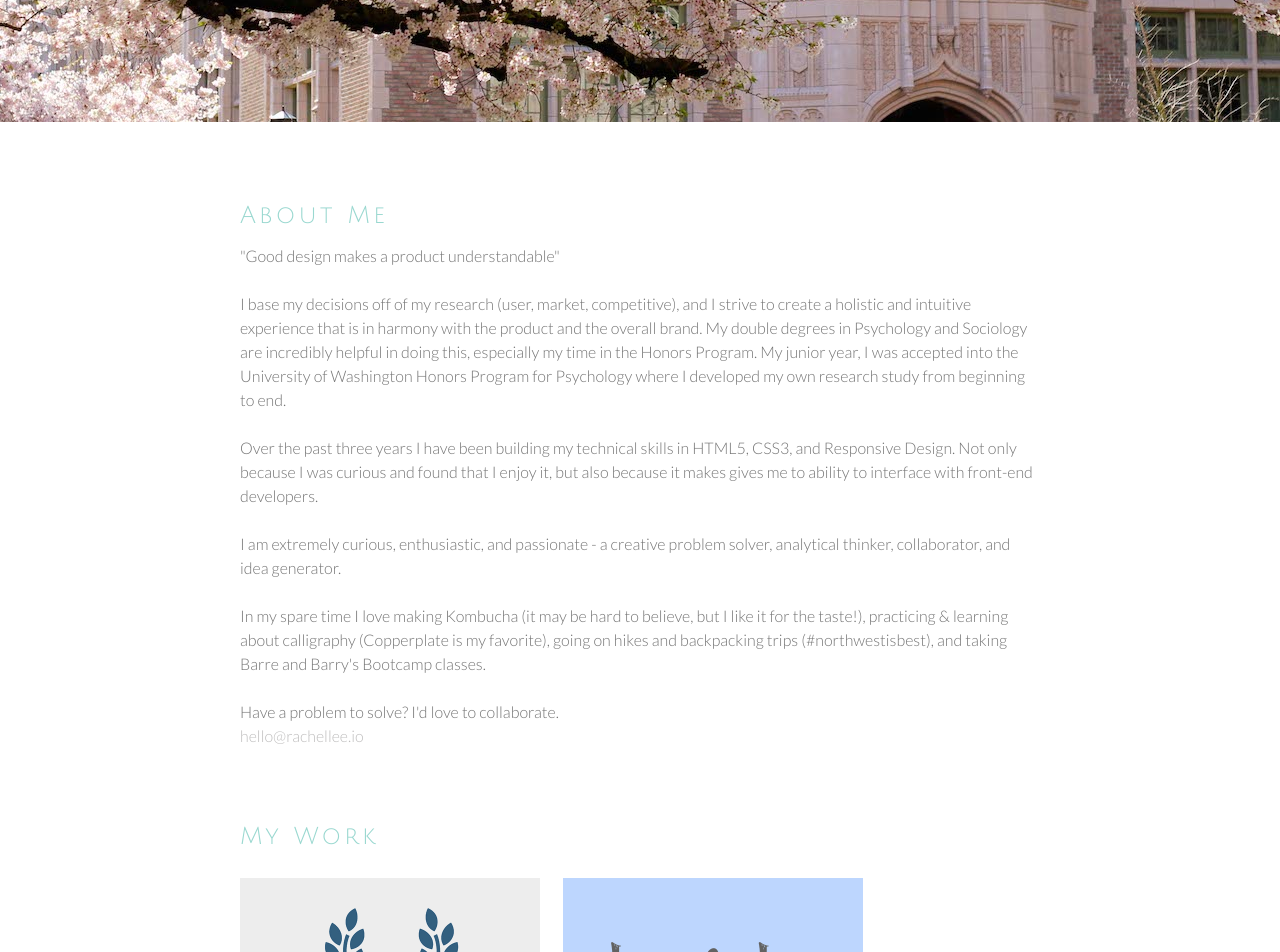
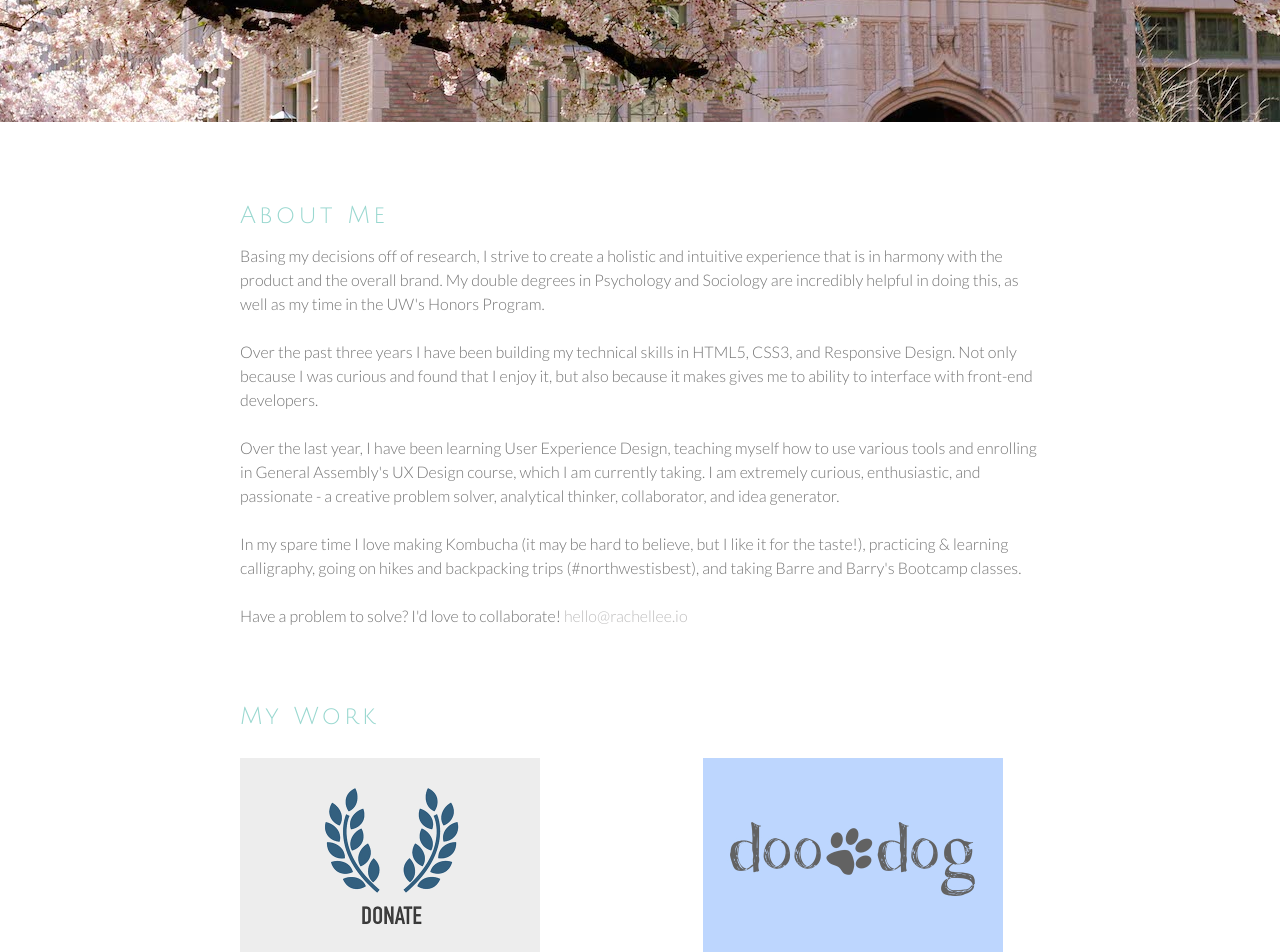
Before and after one commit to rachellee/resume, a Jekyll site: the page built from index.html, in a window 1280 px wide. Shown: the part 755-1707 px from the top of the page. Built offline with Jekyll 4.4.1, drawn with Linux system fonts in a browser that asks for light colours; nearby versions of some CDN libraries; some web fonts are replaced; some of the changed text lies outside the part shown.

Commit message:
Edits to Portfolio and About Me

```diff
--- a/_layouts/default.html
+++ b/_layouts/default.html
@@ -65,7 +65,7 @@
 			<span id="footer-link"><a target="_blank" href="https://github.com/rachellee"><img src="/images/social/github2x.png" class="social" alt="Git Hub"></a></span>
 			<span id="footer-link"><a target="_blank" href="https://www.instagram.com/rachlee._"><img src="/images/social/instagram2x.png" class="social" alt="Instagram"></a></span>
 			<span id="footer-link"><a target="_blank" href="https://www.twitter.com/rach3llee"><img src="/images/social/twitter.png" class="social" alt="Twitter"></a></span><BR>
-			<div class="footer_text"><center>Built with Love by Rachel Lee (me!)</center></div>
+			<div class="footer_text"><center>Copyright &copy; 2014-2015 Rachel Lee</center></div>
 		</footer>
 	</body>
 </html>
--- a/index.html
+++ b/index.html
@@ -11,49 +11,48 @@ layout: default
 
 	<div class="story_section">
 		<h1>About Me</h1>
-		<p>"Good design makes a product understandable"<BR><BR>
-
-		I base my decisions off of my research (user, market, competitive), and I strive to create a holistic and intuitive experience that is in harmony with the product and the overall brand. My double degrees in Psychology and Sociology are incredibly helpful in doing this, especially my time in the Honors Program. My junior year, I was accepted into the University of Washington Honors Program for Psychology where I developed my own research study from beginning to end.<BR><BR>
+		<p>Basing my decisions off of research, I strive to create a holistic and intuitive experience that is in harmony with the product and the overall brand. My double degrees in Psychology and Sociology are incredibly helpful in doing this, as well as my time in the UW's Honors Program.<BR><BR>
 
 		Over the past three years I have been building my technical skills in HTML5, CSS3, and Responsive Design. Not only because I was curious and found that I enjoy it, but also because it makes gives me to ability to interface with front-end developers.<BR><BR>
 
+		Over the last year, I have been learning User Experience Design, teaching myself how to use various tools and enrolling in General Assembly's UX Design course, which I am currently taking.
+
 		I am extremely curious, enthusiastic, and passionate - a creative problem solver, analytical thinker, collaborator, and idea generator.<BR><BR>
 
-		In my spare time I love making Kombucha (it may be hard to believe, but I like it for the taste!), practicing & learning about calligraphy (Copperplate is my favorite), going on hikes and backpacking trips (#northwestisbest), and taking Barre and Barry's Bootcamp classes.<BR><BR>
+		In my spare time I love making Kombucha (it may be hard to believe, but I like it for the taste!), practicing & learning  calligraphy, going on hikes and backpacking trips (#northwestisbest), and taking Barre and Barry's Bootcamp classes.<BR><BR>
 
-		Have a problem to solve? I'd love to collaborate.<br>
-		<a target="_blank" href="mailto: hello@rachellee.io">hello@rachellee.io</a>
+		Have a problem to solve? I'd love to collaborate! <a target="_blank" href="mailto: hello@rachellee.io">hello@rachellee.io</a>
 		</p>
 	</div>
 
 	<div class="portfolio_section">
 		<h1>My Work</h1>
 			<div class="portfolio">
-				<div class="project">
+				<div class="project_home">
 					<a href="/portfolio/donateapp" target="_blank"><img src="/images/donate2x.jpg" class="project_img" alt="Donate Project"></a><BR>
 					Donate App<BR>
 					Web
 				</div>
 
-				<div class="project_right">
+				<div class="project_right_home">
 					<a href="/portfolio/doodogs" target="_blank"><img src="/images/doodog2x.jpg" class="project_img" alt="Doo Dogs Project"></a><BR>
 					Doo Dogs (Buggy Baggys)<BR>
 					Branding, Print, Web, E-commerce
 				</div>
 
-				<div class="project project_mckinsey">
+				<div class="project_home project_mckinsey">
 					<a href="/portfolio/mckinsey" target="_blank"><img src="/images/mckinsey.jpg" class="project_img" alt="Healthcare App Concept"></a><BR>
 					Healthcare App Concept (McKinsey)<BR>
 					Wireframes
 				</div>
 
-				<div class="project_right">
+				<div class="project_right_home">
 					<a href="/portfolio/wedding" target="_blank"><img src="/images/wedding/love_is_sweet.jpg" class="project_img" alt="Wedding Signage"></a><BR>
 					Wedding Signage<BR>
 					Branding and Design
 				</div>
 
-				<div class="project">
+				<div class="project_home">
 					<a href="/portfolio/condo" target="_blank"><img src="/images/condo/lr1.jpeg" class="project_img" alt="Condo Remodel"></a><BR>
 					Condo Remodel<BR>
 					Interior Design
--- a/index.scss
+++ b/index.scss
@@ -224,7 +224,7 @@ a {
 
 .main-container {
 	width: 100%;
-	margin: 0rem auto;
+	margin: 0rem auto 6rem auto;
 	background-color: #FFFFFF;
 }
 
@@ -257,6 +257,33 @@ a {
 .portfolio_section {
 	line-height: 1.1rem;
 	font-weight: 300;
+}
+
+.project_home {
+	height: 300px;
+	padding-right: 10rem;
+	margin: 0 auto;
+	vertical-align: top;
+	display:inline-block;
+	*display:inline;
+	zoom:1;
+	text-align: center;
+	font-size: 0.8rem;
+}
+
+.project_right_home {
+	height: 300px;
+	padding-right: 0px;
+	vertical-align: top;
+	display:inline-block;
+	*display:inline;
+	zoom:1;
+	text-align: center;
+	font-size: 0.8rem;
+}
+
+.project_mckinsey {
+	padding-right: 10rem;
 }
 
 .project_img {
@@ -318,7 +345,7 @@ ul {
 	max-width: 800px;
 	width: 100%;
 	padding-bottom: 1rem;
-	border-bottom: 1px dotted #000000;
+	border-bottom: none;
 }
 
 .blog_container a {
--- a/portfolio/donateapp/index.html
+++ b/portfolio/donateapp/index.html
@@ -22,3 +22,4 @@ title: Rachel Lee's Portfolio - Donate.app
 		<h1>More Info</h1>
 		Check out the live version <a href="http://www.donateapp.co" target="blank">here</a>!
 	</div>
+</div>
```
Also changed, not shown: portfolio/doodogs/index.html (+5 -4 lines), portfolio/index.html (+4 -4 lines), portfolio/mckinsey/index.html (+34 -17 lines), images/mckinsey_home.jpg (added), images/mckinsey_home_s.jpg (added), images/mckinsey_map.jpg (added), images/mckinsey_map_s.jpg (added), images/mckinsey_msg.jpg (added), images/mckinsey_msg_s.jpg (added), images/mckinsey_reminders.jpg (added), images/mckinsey_reminders_s.jpg (added), images/mckinsey_whole.jpg (added), images/mckinsey_whole_s.jpg (added), 3 other files.
